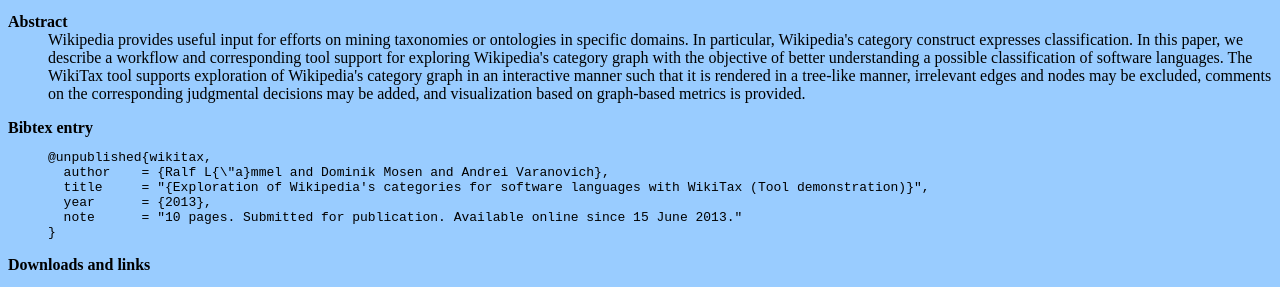
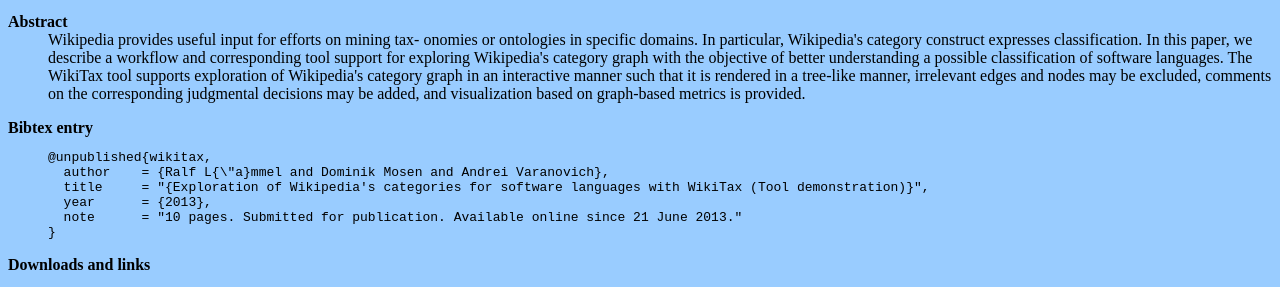
Before and after one commit to dmosen/wiki-analysis, a plain HTML site: page casestudy/index.html in a window 1280 px wide. Shown: the part 212-499 px from the top of the page. Drawn offline with Linux system fonts and the light colour scheme.

```diff
--- a/casestudy/index.html
+++ b/casestudy/index.html
@@ -12,7 +12,7 @@
 			<dt>
 				<strong> Status </strong>
 			</dt>
-			<dd> Submitted</dd>
+			<dd>Submitted</dd>
 			<p/>
 			<dt>
 				<strong>Authors</strong>
@@ -26,7 +26,7 @@
 			</dt>
 			<dd>
 
-Wikipedia provides useful input for efforts on mining taxonomies or ontologies in specific domains. In particular, Wikipedia's category construct expresses classification. In this paper, we describe a workflow and corresponding tool support for exploring Wikipedia's category graph with the objective of better understanding a possible classification of software languages. The WikiTax tool supports exploration of Wikipedia's category graph in an interactive manner such that it is rendered in a tree-like manner, irrelevant edges and nodes may be excluded, comments on the corresponding judgmental decisions may be added, and visualization based on graph-based metrics is provided.
+Wikipedia provides useful input for efforts on mining tax- onomies or ontologies in specific domains. In particular, Wikipedia's category construct expresses classification. In this paper, we describe a workflow and corresponding tool support for exploring Wikipedia's category graph with the objective of better understanding a possible classification of software languages. The WikiTax tool supports exploration of Wikipedia's category graph in an interactive manner such that it is rendered in a tree-like manner, irrelevant edges and nodes may be excluded, comments on the corresponding judgmental decisions may be added, and visualization based on graph-based metrics is provided.
 
   </dd>
 			<p/>
@@ -39,7 +39,7 @@
   author    = {Ralf L{\"a}mmel and Dominik Mosen and Andrei Varanovich},
   title     = "{Exploration of Wikipedia's categories for software languages with WikiTax (Tool demonstration)}",
   year      = {2013},
-  note      = "10 pages. Submitted for publication. Available online since 15 June 2013."
+  note      = "10 pages. Submitted for publication. Available online since 21 June 2013."
 }
 </pre>
 			</dd>
```
Also changed, not shown: 1 other file.
